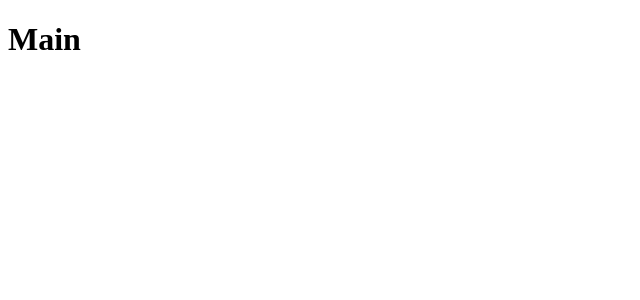
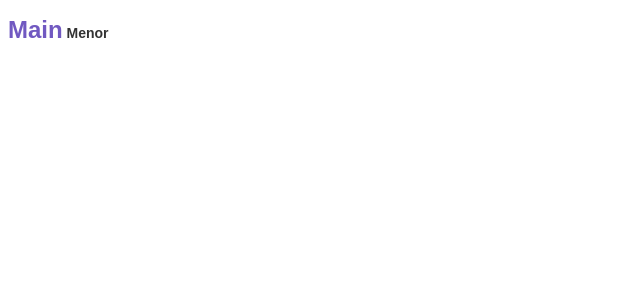
Before and after one commit to vessoni/GithubApi-Web-ReactJS, a React (Create React App) app: page / in a window 1280 px wide. Shown: the top 300 px of the page, without its empty margins (0-640 px from the left). Built offline with nearby package versions, Linux system fonts and the light colour scheme; the HTML template or start-up script is replaced by a standard one.

Commit message:
Add styled components

```diff
--- a/package.json
+++ b/package.json
@@ -6,7 +6,8 @@
     "react": "^16.9.0",
     "react-dom": "^16.9.0",
     "react-router-dom": "^5.0.1",
-    "react-scripts": "3.1.1"
+    "react-scripts": "3.1.1",
+    "styled-components": "^4.3.2"
   },
   "scripts": {
     "start": "react-scripts start",
--- a/src/pages/Main/index.js
+++ b/src/pages/Main/index.js
@@ -1,7 +1,14 @@
 import React from 'react';
 
+import { Title } from './styles';
+
 function Main() {
-  return <h1>Main</h1>;
+  return (
+    <Title>
+      Main
+      <small> Menor </small>
+    </Title>
+  );
 }
 
 export default Main;
--- /dev/null
+++ b/src/pages/Main/styles.js
@@ -0,0 +1,12 @@
+import styled from 'styled-components';
+
+export const Title = styled.h1`
+  font-size: 24px;
+  color: ${props => (props.error ? 'red' : '#7159c1')};
+  font-family: Arial, Helvetica, sans-serif;
+
+  small {
+    font-size: 14px;
+    color: #333;
+  }
+`;
```
Also changed, not shown: 1 other file (tests, documents, lock files or other folders).
